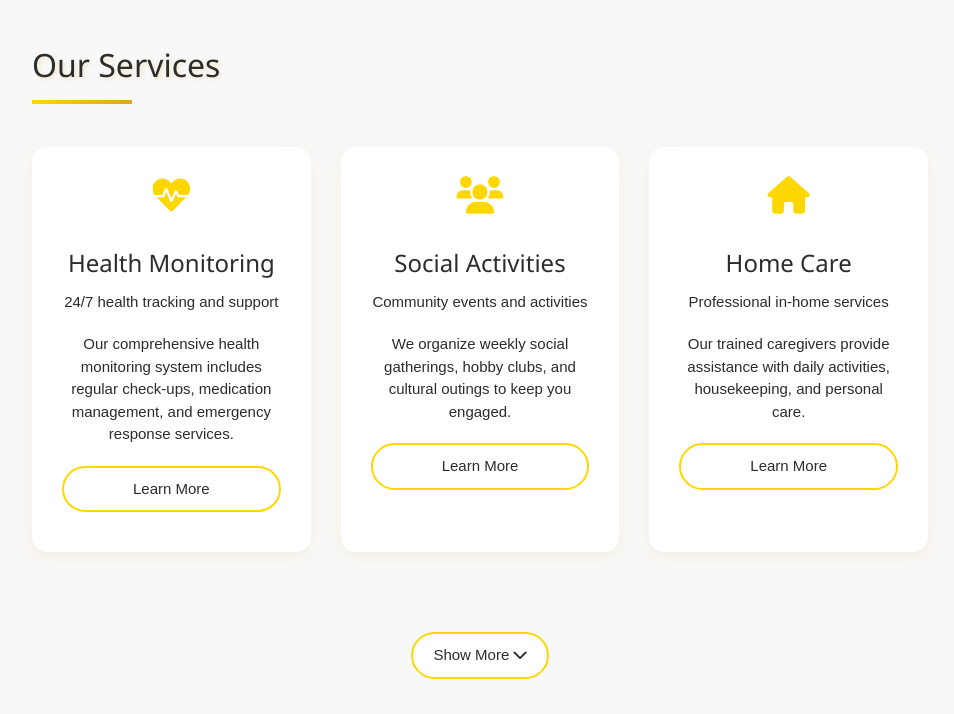
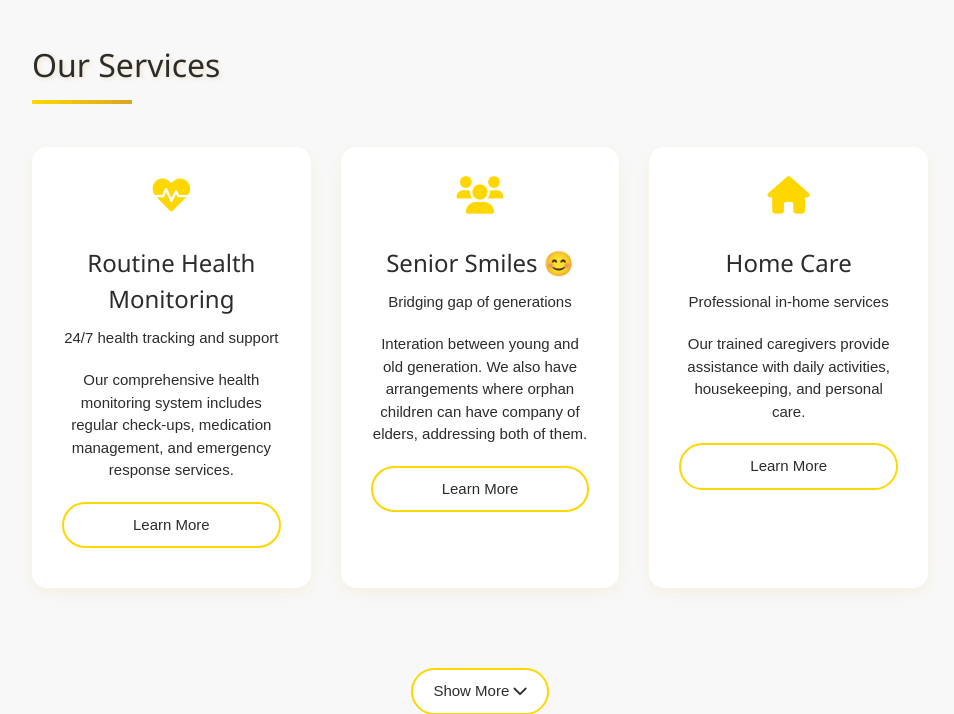
Before and after one commit to KavyaPratap/webgreenpulse, a Flask app: page / in a window 1280 px wide. Shown: the part 2015-2729 px from the top of the page, without its empty margins (160-1114 px from the left). Run offline with Flask 3, Linux system fonts and the light colour scheme.

Commit message:
Update index.html

```diff
--- a/templates/index.html
+++ b/templates/index.html
@@ -8,11 +8,7 @@
     <link rel="stylesheet" href="{{ url_for('static', filename='css/styles.css') }}">
    <script src="{{ url_for('static', filename='js/script.js') }}" defer></script>
    <link rel="stylesheet" href="https://www.w3schools.com/w3css/5/w3.css">
-    <!--<script src="{{ url_for('static', filename='js/accessibility.js') }}"></script>
-    <script src="{{ url_for('static', filename='js/modals.js') }}"></script>
-    <script src="{{ url_for('static', filename='js/chat.js') }}"></script>
-    <script src="{{ url_for('static', filename='js/carousel.js') }}"></script>
-    <script src="{{ url_for('static', filename='js/voice.js') }}"></script>-->
+
     </head>
 <body>
     <!-- Accessibility Bar -->
@@ -207,7 +203,7 @@
             <!-- First 3 services (always visible) -->
             <div class="feature-card">
                 <i class="fas fa-heartbeat feature-icon"></i>
-                <h3>Health Monitoring</h3>
+                <h3>Routine Health Monitoring</h3>
                 <p>24/7 health tracking and support</p>
                 <div class="feature-description">
                     <p>Our comprehensive health monitoring system includes regular check-ups, medication management, and emergency response services.</p>
@@ -217,10 +213,10 @@
 
             <div class="feature-card">
                 <i class="fas fa-users feature-icon"></i>
-                <h3>Social Activities</h3>
-                <p>Community events and activities</p>
+                <h3>Senior Smiles 😊</h3>
+                <p>Bridging gap of generations</p>
                 <div class="feature-description">
-                    <p>We organize weekly social gatherings, hobby clubs, and cultural outings to keep you engaged.</p>
+                    <p>Interation between young and old generation. We also have arrangements where orphan children can have company of elders, addressing both of them.</p>
                 </div>
                 <a href="#" class="learn-more-btn">Learn More</a>
             </div>
```
